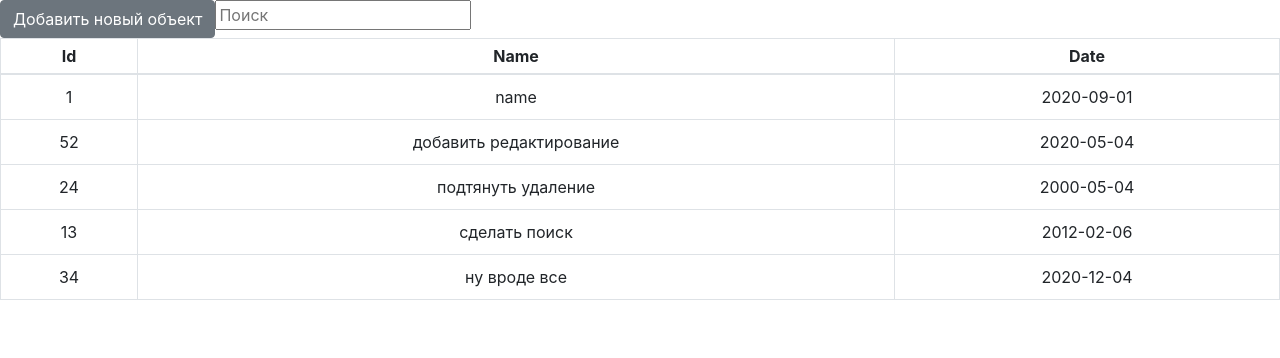
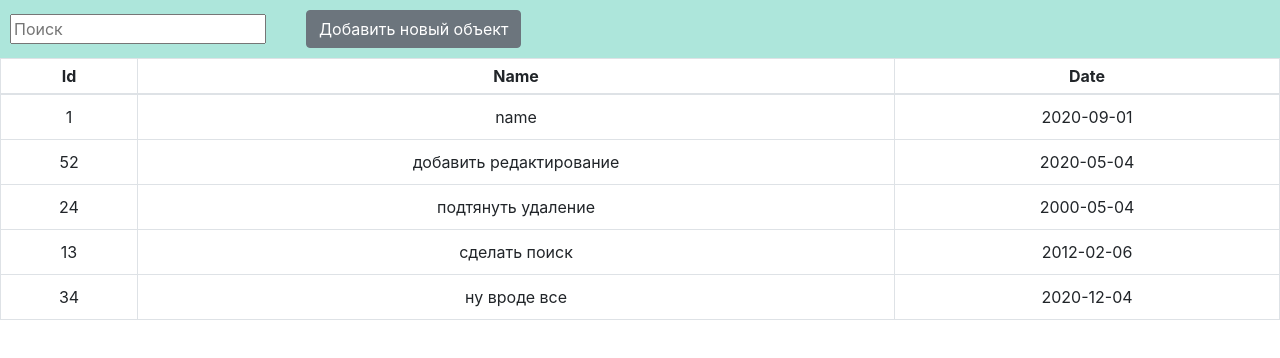
Before and after one commit to KlerKpn/gomobile_table, a React (Create React App) app: page / in a window 1280 px wide. Shown: the top 358 px of the page. Built offline with nearby package versions, Linux system fonts and the light colour scheme; no server answers.

Commit message:
style header

```diff
--- a/src/App.js
+++ b/src/App.js
@@ -3,6 +3,7 @@ import Table from './components/Table/Table'
 import AddForm from './components/AddForm/AddForm'
 import Search from './components/Search/Search'
 import axios from 'axios'
+import './App.scss'
 
 class App extends Component{
   constructor(props){
@@ -131,11 +132,11 @@ class App extends Component{
           </div>
         :
         <>
-          <div style={{display:'flex'}}>
-            <AddForm submit={item => this.addItem(item)}/>
+          <div className='Header'>
             <Search
               handleSearch ={this.handleSearch}
             />
+            <AddForm submit={item => this.addItem(item)}/>
           </div>
           <Table
             data={this.state.useData}
--- /dev/null
+++ b/src/App.scss
@@ -0,0 +1,9 @@
+.Header{
+    display: flex;
+    padding: 10px;
+    align-items: center;
+    background-color: rgb(173, 230, 219);
+    :nth-child(1){
+        margin-right: 20px;
+    }
+}
--- a/src/components/Table/Table.js
+++ b/src/components/Table/Table.js
@@ -65,7 +65,7 @@ class Table  extends React.Component{
                                 <div><div>Date</div><input value={this.state.editData.date} data-tag='date' type='date' onChange={event => this.handleChange(event.target.getAttribute('data-tag') ,event.target.value)}/></div>
                             </Modal.Body>
                             <Modal.Footer>
-                                <Button variant="danger" onClick={this.handleDelete}>
+                                <Button variant="danger" onClick={this.handleDelete} style={{marginRight: 'auto'}}>
                                     Удалить
                                 </Button>
                                 <Button variant="secondary" onClick={this.handleClose}>
```
